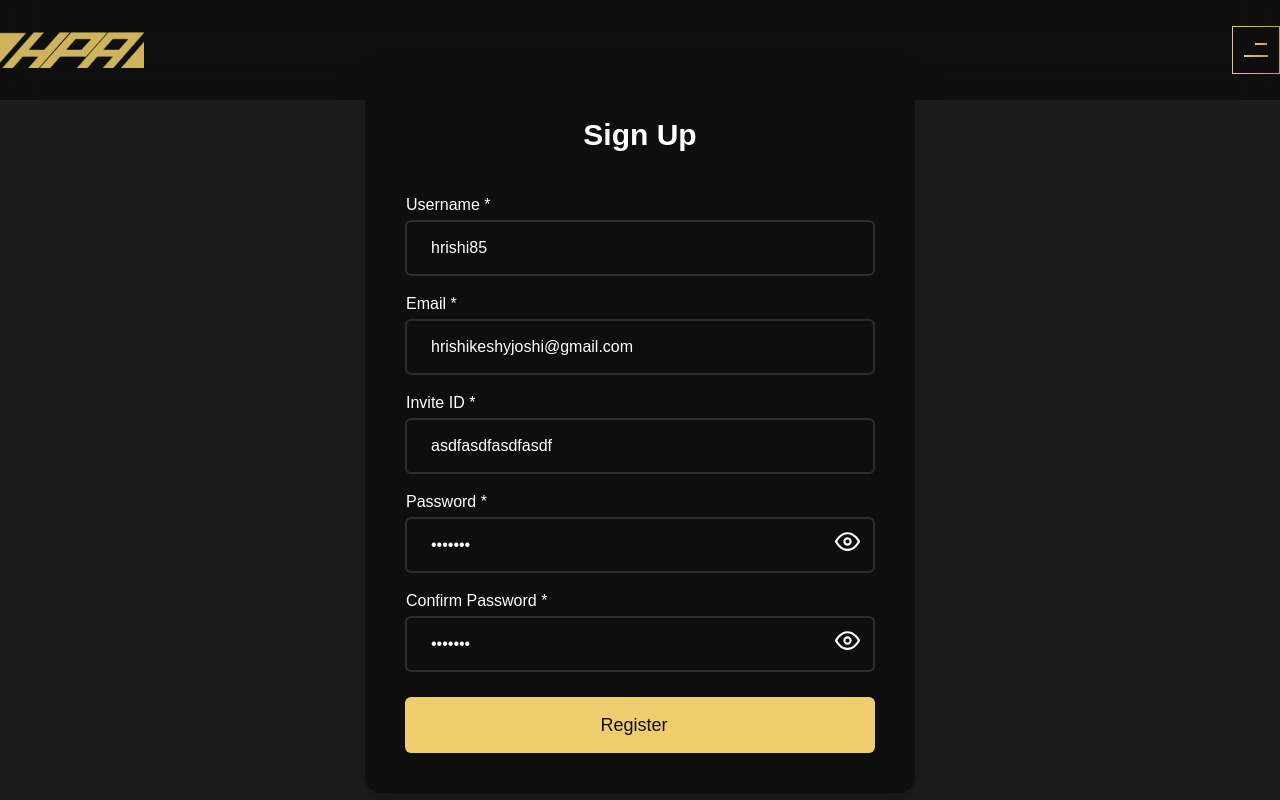
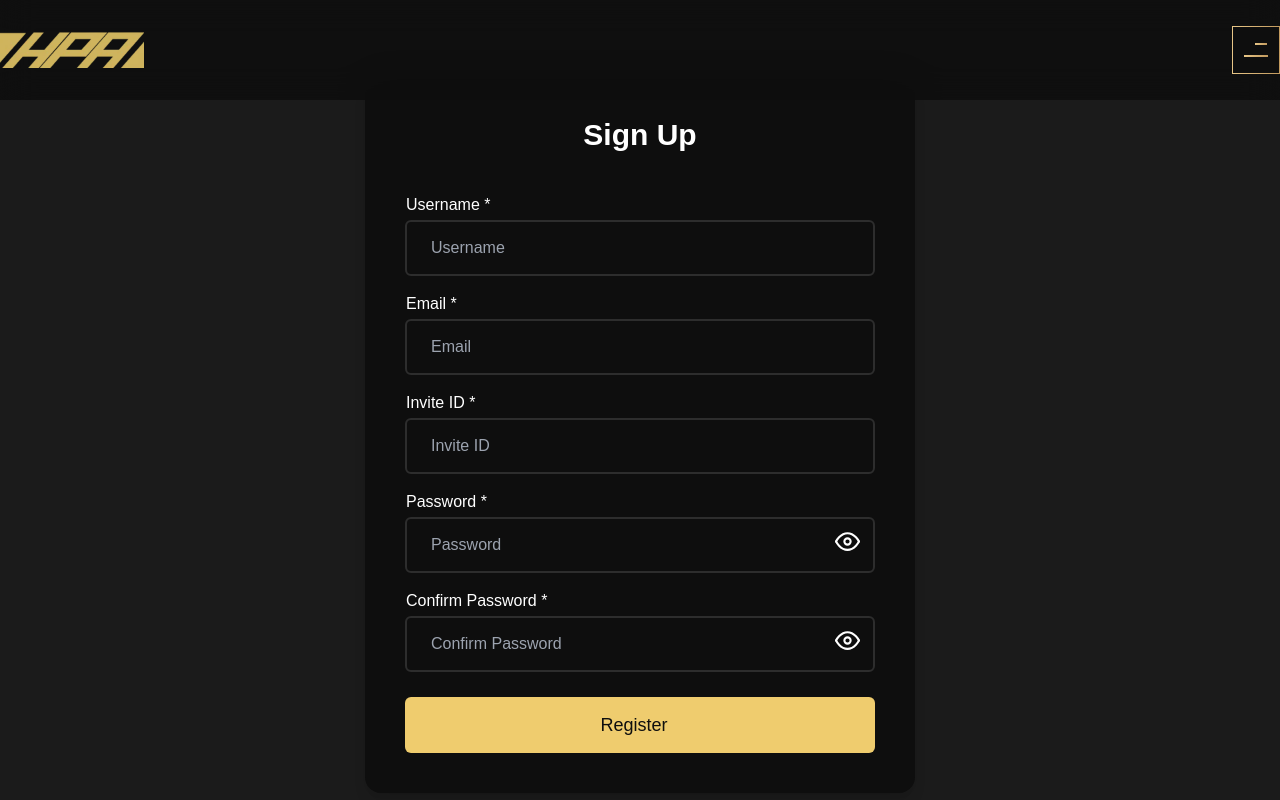
Before and after one commit to hrishi85/hpa-planet-next, a Next.js app: page /signup in a window 1280 px wide. Shown: the top 800 px of the page. Built offline with nearby package versions, Linux system fonts and the light colour scheme.

Commit message:
removed default values from registration form

```diff
--- a/src/app/signup/page.jsx
+++ b/src/app/signup/page.jsx
@@ -23,7 +23,7 @@ export default function Signup() {
 
     const passwordRules = /^(?=.*[a-z])(?=.*[A-Z])(?=.*\d)(?=.*[^\w\s]).{6,16}$/;
 
-    const initialValues = { username: "hrishi85", email: "hrishikeshyjoshi@gmail.com", inviteID: "asdfasdfasdfasdf", password: "Asdf@85", confirmPassword: "Asdf@85" };
+    const initialValues = { username: "", email: "", inviteID: "", password: "", confirmPassword: "" };
         const validationSchema = Yup.object().shape({
                 username: Yup.string().required("Username is required").min(3, "Minimum 6 characters required").max(16, "Maximum limit of 18 exceeded"),
                 email: Yup.string().required("Email is required").email("Invalid email format"),
```
